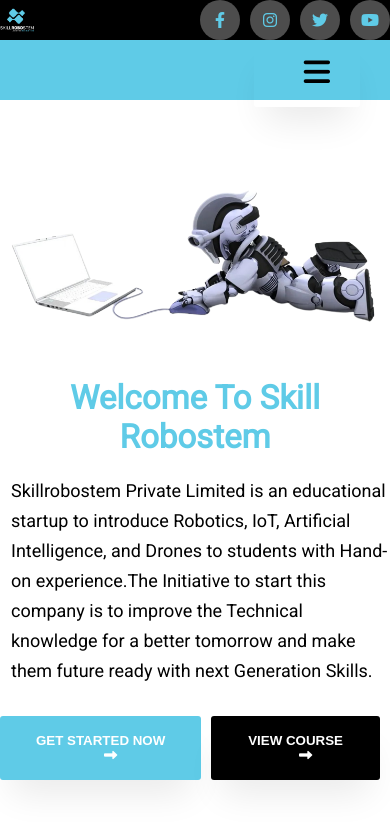
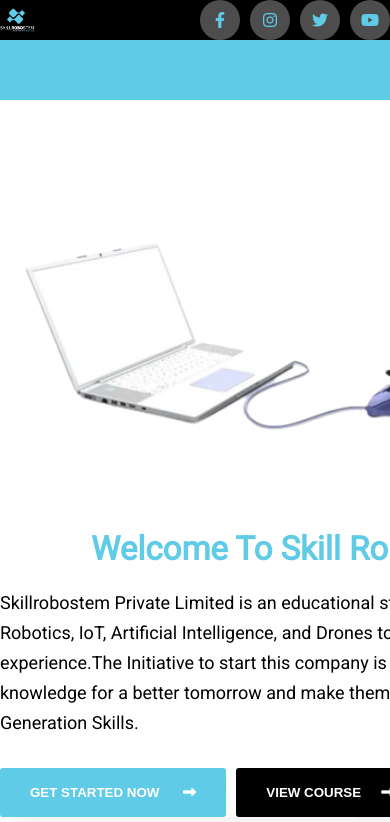
Before and after one commit to ja-hin/SkillRobostem, a React (Vite) app: page / in a window 390 px wide. Shown: the top 822 px of the page. Built offline with nearby package versions, Linux system fonts and the light colour scheme.

Commit message:
new file

```diff
--- a/src/Components/Program/Program.css
+++ b/src/Components/Program/Program.css
@@ -177,4 +177,5 @@
     margin: 16px 0;
     padding: 15px;
   }
+
 }
--- a/src/Components/about/about.css
+++ b/src/Components/about/about.css
@@ -49,7 +49,7 @@
     font-size: 20px;
     margin-bottom: 15px;
 }
-@media screen and (max-width:768px){
+@media screen and (max-width:768px) {
     .aboutclass{
         display: flex;
         flex-direction: column;
--- a/src/Components/home/hero/hero.css
+++ b/src/Components/home/hero/hero.css
@@ -31,7 +31,7 @@
     text-align: center;
     margin: 0;padding: 0;
 }
-@media screen and (min-width:350px) and  (max-width:1440px){
+@media screen and (min-width:768px)  and (max-width:1000px)  {
 
     .hero{
 
@@ -61,3 +61,27 @@
         justify-content: center;
     }
 }
+@media screen and (min-width:390px) and (max-width:767px){
+    .flexSBB{
+        width: 100vh;
+        display: flex;
+
+    }
+    header{
+        width: 100vh;
+    }
+    .hero{
+        width: 100vh;
+        display: flex;
+        flex-direction: column-reverse;
+    }
+    .imgg img{
+        margin-top: 0%;
+        width: 100vh;
+    }
+    .container{
+        width: 100%;
+    }
+
+
+}
```
